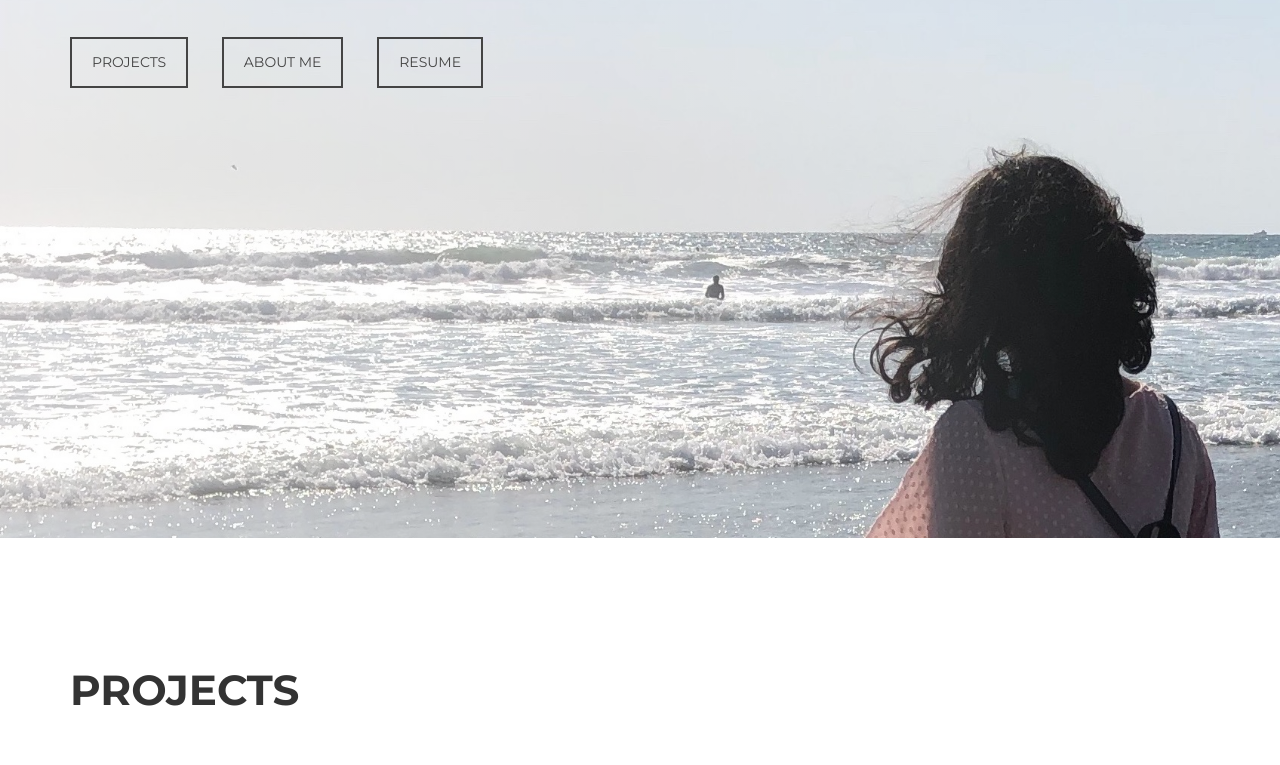
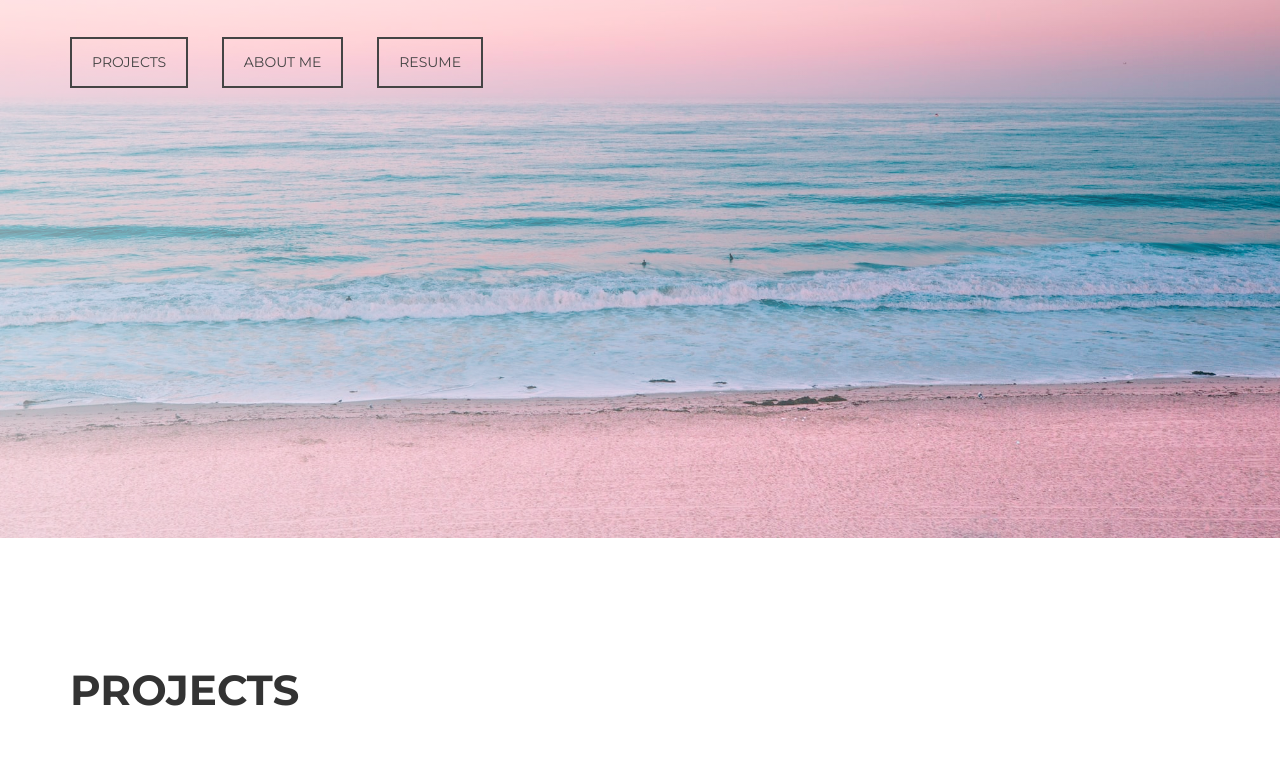
Before and after one commit to RajeshwariJadhav/RajeshwariJadhav, a plain HTML site: page index.html in a window 1280 px wide. Shown: the part 335-1100 px from the top of the page. Drawn offline with Linux system fonts and the light colour scheme.

Commit message:
change image

```diff
--- a/css/style.css
+++ b/css/style.css
@@ -127,7 +127,7 @@ a:focus, .btn:focus, .btn:active:focus, .btn.active:focus, .btn.focus, .btn:acti
 	padding: 0;
 	width: 100%;
 	margin-bottom: 7%;
-	background: url(../img/IMG_1760.jpeg) no-repeat right top;
+	background: url(../img/IMG_1760.jpg) no-repeat right top;
 	background-color: #e5e5e5;
 	-webkit-background-size: cover;
 	-moz-background-size: cover;
```
Also changed, not shown: img/IMG_1760.jpg (added), 2 other files.
